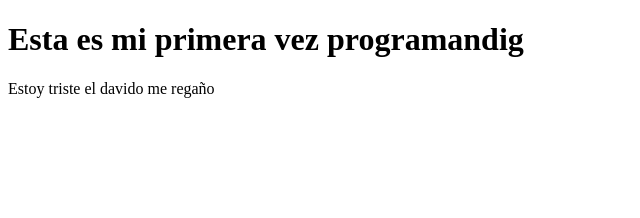
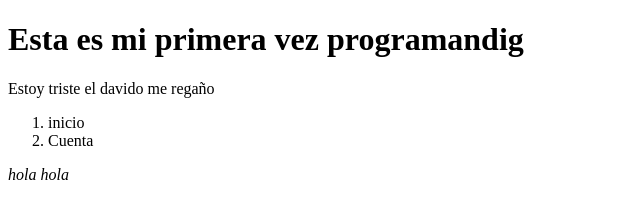
Before and after one commit to donmen644/proyectos, a plain HTML site: page index.html in a window 1280 px wide. Shown: the whole page, without its empty margins (0-640 px from the left). Drawn offline with Linux system fonts and the light colour scheme.

Commit message:
pruebas html

```diff
--- a/index.html
+++ b/index.html
@@ -10,6 +10,15 @@
     <div>
         <p>Estoy triste el davido me regaño </p>
     </div>
-
+<header>
+    <ol>
+        <li> inicio</li>
+        <li>Cuenta</li>
+    </ol>
+</header>
+<section>
+    <em>hola</em>
+    <i>hola</i>
+</section>
 </body>
 </html>
```
